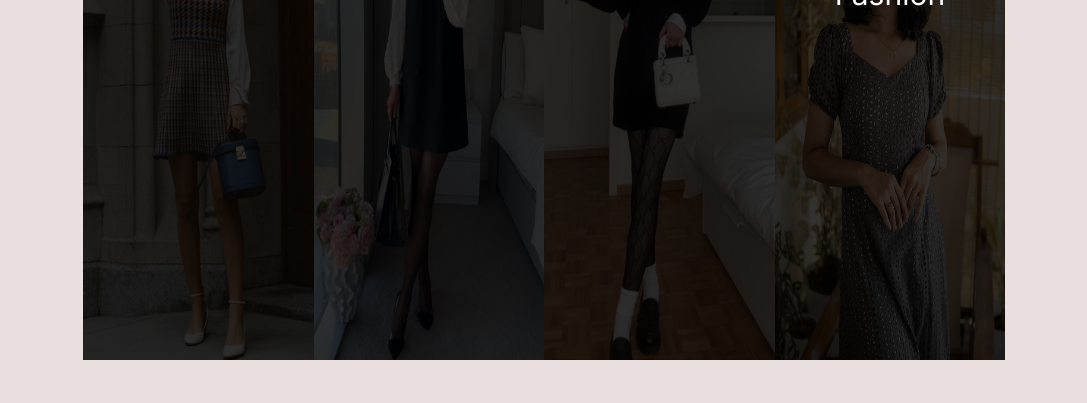
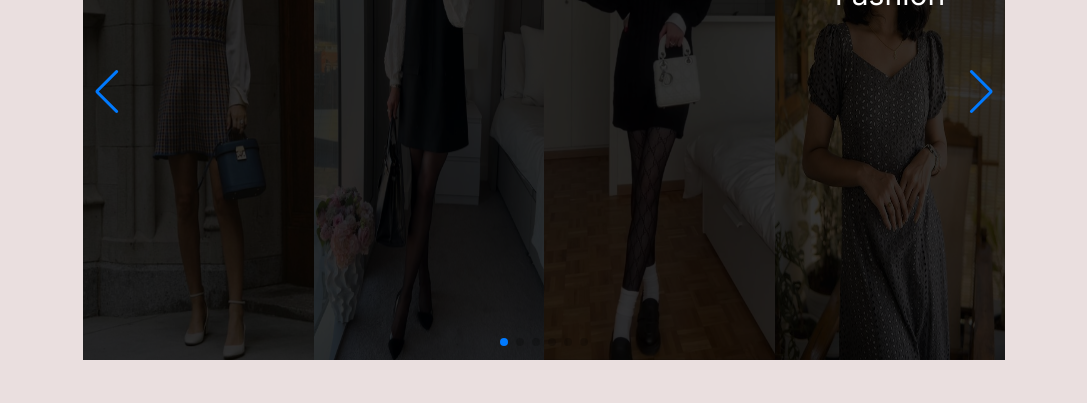
Before and after one commit to ek-raahi/ekraahi, a Next.js app: page / in a window 1280 px wide. Shown: the part 1104-1507 px from the top of the page, without its empty margins (96-1183 px from the left). Built offline with nearby package versions, Linux system fonts and the light colour scheme.

Commit message:
some changes

```diff
--- a/src/components/TopCategories.tsx
+++ b/src/components/TopCategories.tsx
@@ -32,10 +32,6 @@ const images = [
   {
     image: "/cat6.jpg",
     text: "Ethereal Allure",
-  },
-  {
-    image: "/cat7.jpg",
-    text: "Global Chic",
   }
 ];
 
@@ -49,7 +45,8 @@ const TopCategories = () => {
         <Swiper
           slidesPerView={4}
           loop={true}
-          // modules={[Navigation, Pagination, Scrollbar, A11y]}
+          modules={[Navigation, Pagination, Scrollbar, A11y]}
+          navigation={true}
           className=' h-full'
 
           autoplay={{ delay: 2500, disableOnInteraction: false }}
```
